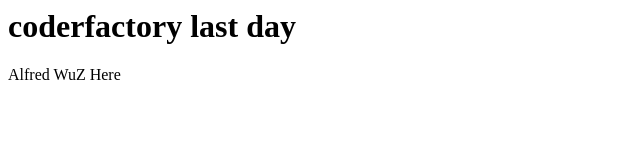
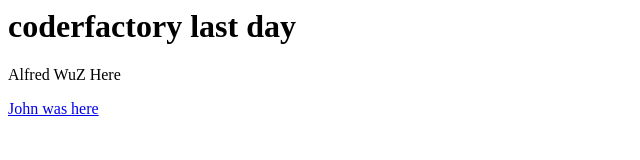
Before and after one commit to dsaleem/repochallenge, a plain HTML site: page index.html in a window 1280 px wide. Shown: the whole page, without its empty margins (0-640 px from the left). Drawn offline with Linux system fonts and the light colour scheme.

Commit message:
Update index.html

```diff
--- a/index.html
+++ b/index.html
@@ -11,6 +11,7 @@
 
     <h1>coderfactory last day</h1>
         <p>Alfred WuZ Here</p>
+    <p><a href="http://jjs.life" target="_blank">John was here</a></p>
     </body>
 
 
```
